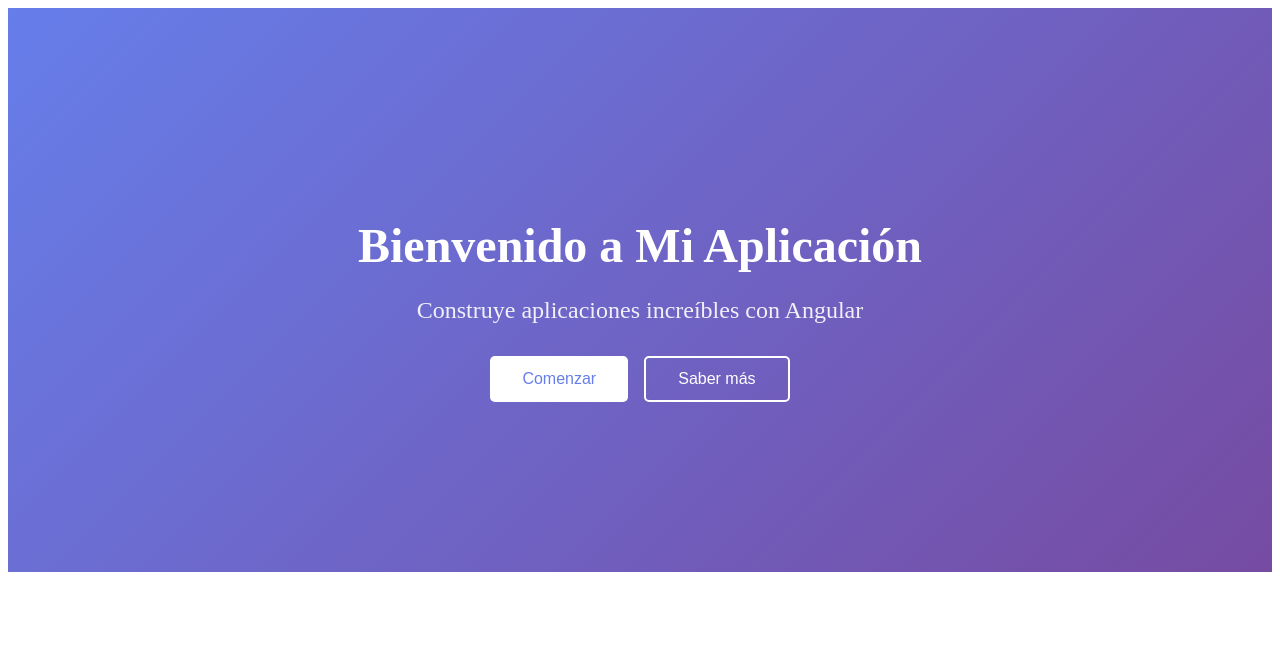
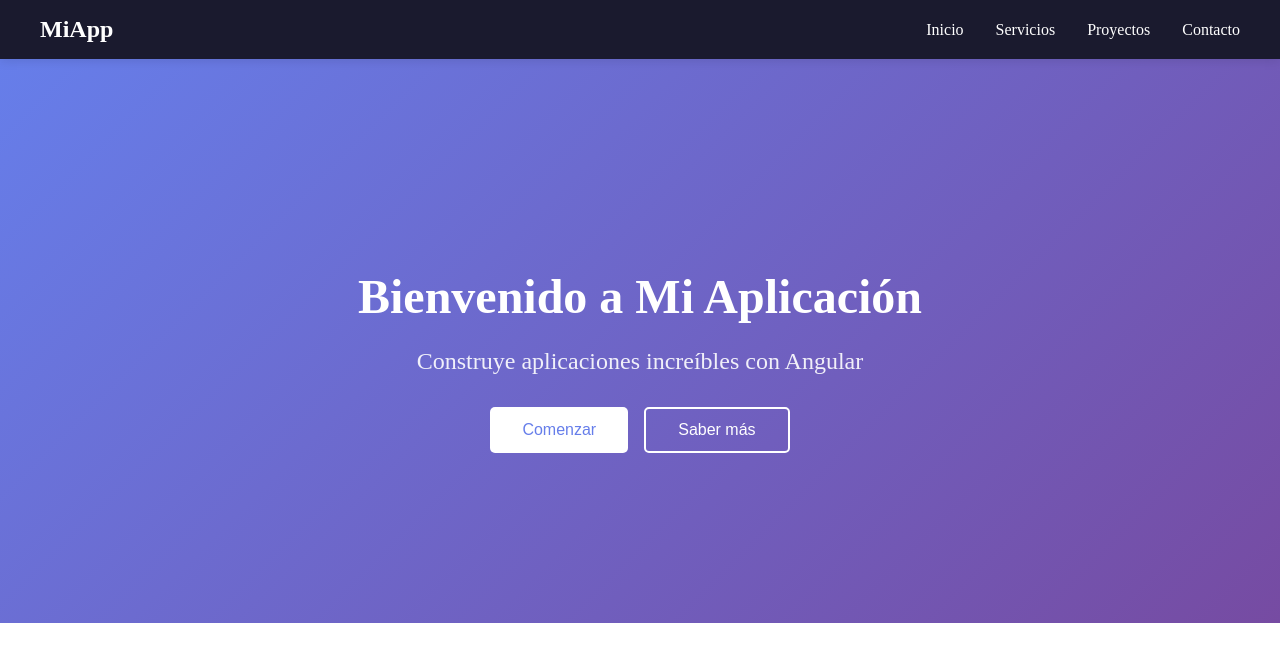
Before and after one commit to willian-mayer/personal-app, an Angular app: page / in a window 1280 px wide. Shown: the top 662 px of the page. Built offline with nearby package versions, Linux system fonts and the light colour scheme.

Commit message:
adding navbar and deleting body margin

```diff
--- a/src/app/app.css
+++ b/src/app/app.css
@@ -0,0 +1,4 @@
+body {
+  margin: 0;
+  padding: 0;
+}
--- a/src/app/app.html
+++ b/src/app/app.html
@@ -1,2 +1,3 @@
+<app-navbar></app-navbar>
 <app-hero></app-hero>
 <router-outlet />
--- a/src/app/app.ts
+++ b/src/app/app.ts
@@ -1,9 +1,10 @@
 import { Component, signal } from '@angular/core';
 import { RouterOutlet } from '@angular/router';
 import { Hero } from './components/hero/hero';
+import { Navbar } from './components/navbar/navbar';
 @Component({
   selector: 'app-root',
-  imports: [RouterOutlet, Hero],
+  imports: [RouterOutlet, Hero, Navbar],
   templateUrl: './app.html',
   styleUrl: './app.css'
 })
--- /dev/null
+++ b/src/app/components/navbar/navbar.css
@@ -0,0 +1,130 @@
+.navbar {
+  background-color: #1a1a2e;
+  padding: 1rem 0;
+  position: sticky;
+  top: 0;
+  z-index: 1000;
+  box-shadow: 0 2px 10px rgba(0, 0, 0, 0.1);
+}
+
+.navbar-container {
+  max-width: 1200px;
+  margin: 0 auto;
+  padding: 0 2rem;
+  display: flex;
+  justify-content: space-between;
+  align-items: center;
+}
+
+.navbar-logo {
+  color: white;
+  font-size: 1.5rem;
+  font-weight: bold;
+  text-decoration: none;
+  transition: color 0.3s ease;
+}
+
+.navbar-logo:hover {
+  color: #667eea;
+}
+
+.navbar-menu {
+  display: flex;
+  list-style: none;
+  margin: 0;
+  padding: 0;
+  gap: 2rem;
+}
+
+.navbar-item {
+  margin: 0;
+}
+
+.navbar-link {
+  color: white;
+  text-decoration: none;
+  font-size: 1rem;
+  transition: color 0.3s ease;
+  position: relative;
+}
+
+.navbar-link::after {
+  content: '';
+  position: absolute;
+  bottom: -5px;
+  left: 0;
+  width: 0;
+  height: 2px;
+  background-color: #667eea;
+  transition: width 0.3s ease;
+}
+
+.navbar-link:hover::after {
+  width: 100%;
+}
+
+.navbar-link:hover {
+  color: #667eea;
+}
+
+/* Botón hamburguesa */
+.navbar-toggle {
+  display: none;
+  flex-direction: column;
+  background: transparent;
+  border: none;
+  cursor: pointer;
+  padding: 0;
+  z-index: 1001;
+}
+
+.bar {
+  width: 25px;
+  height: 3px;
+  background-color: white;
+  margin: 3px 0;
+  transition: 0.3s;
+  border-radius: 3px;
+}
+
+/* Animación del botón hamburguesa */
+.navbar-toggle.active .bar:nth-child(1) {
+  transform: rotate(-45deg) translate(-5px, 6px);
+}
+
+.navbar-toggle.active .bar:nth-child(2) {
+  opacity: 0;
+}
+
+.navbar-toggle.active .bar:nth-child(3) {
+  transform: rotate(45deg) translate(-5px, -6px);
+}
+
+/* Responsive */
+@media (max-width: 768px) {
+  .navbar-toggle {
+    display: flex;
+  }
+
+  .navbar-menu {
+    position: fixed;
+    left: -100%;
+    top: 70px;
+    flex-direction: column;
+    background-color: #1a1a2e;
+    width: 100%;
+    text-align: center;
+    transition: 0.3s;
+    box-shadow: 0 10px 27px rgba(0, 0, 0, 0.5);
+    padding: 2rem 0;
+    gap: 0;
+  }
+
+  .navbar-menu.active {
+    left: 0;
+  }
+
+  .navbar-item {
+    margin: 1rem 0;
+  }
+}
--- /dev/null
+++ b/src/app/components/navbar/navbar.html
@@ -0,0 +1,26 @@
+<nav class="navbar">
+  <div class="navbar-container">
+    <a href="#" class="navbar-logo">MiApp</a>
+
+    <button class="navbar-toggle" (click)="toggleMenu()" [class.active]="menuOpen">
+      <span class="bar"></span>
+      <span class="bar"></span>
+      <span class="bar"></span>
+    </button>
+
+    <ul class="navbar-menu" [class.active]="menuOpen">
+      <li class="navbar-item">
+        <a href="#inicio" class="navbar-link" (click)="closeMenu()">Inicio</a>
+      </li>
+      <li class="navbar-item">
+        <a href="#servicios" class="navbar-link" (click)="closeMenu()">Servicios</a>
+      </li>
+      <li class="navbar-item">
+        <a href="#proyectos" class="navbar-link" (click)="closeMenu()">Proyectos</a>
+      </li>
+      <li class="navbar-item">
+        <a href="#contacto" class="navbar-link" (click)="closeMenu()">Contacto</a>
+      </li>
+    </ul>
+  </div>
+</nav>
--- /dev/null
+++ b/src/app/components/navbar/navbar.ts
@@ -0,0 +1,19 @@
+import { Component } from '@angular/core';
+
+@Component({
+  selector: 'app-navbar',
+  imports: [],
+  templateUrl: './navbar.html',
+  styleUrl: './navbar.css'
+})
+export class Navbar {
+  menuOpen = false;
+
+  toggleMenu() {
+    this.menuOpen = !this.menuOpen;
+  }
+
+  closeMenu() {
+    this.menuOpen = false;
+  }
+}
--- a/src/styles.css
+++ b/src/styles.css
@@ -1 +1,5 @@
 /* You can add global styles to this file, and also import other style files */
+body {
+  margin: 0;
+  padding: 0;
+}
```
Also changed, not shown: 1 other file (tests, documents, lock files or other folders).
